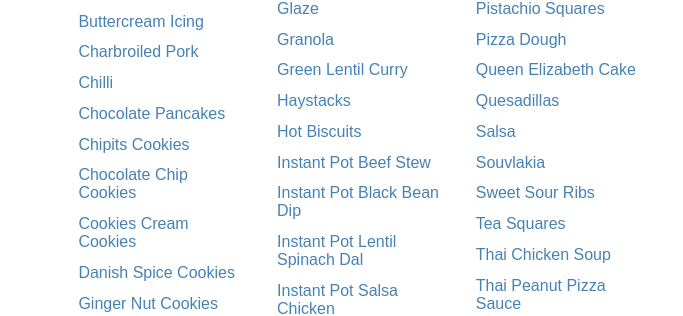
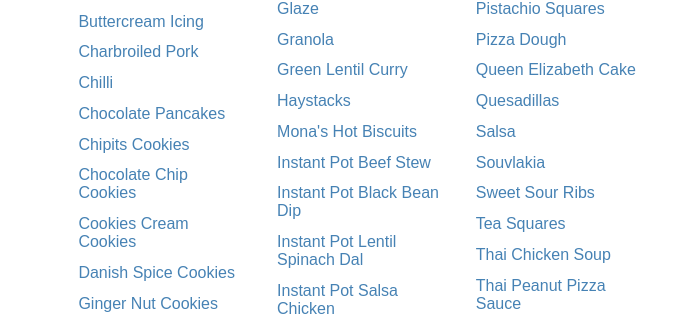
Before and after one commit to jacobpledger/website, a Jekyll site: the page built from recipes.html, in a window 1280 px wide. Shown: the part 407-723 px from the top of the page, without its empty margins (298-981 px from the left). Built offline with Jekyll 4.4.1, drawn with Linux system fonts in a browser that asks for light colours.

Commit message:
add title to hot biscuits

```diff
--- a/collections/_recipes/hot-biscuits.md
+++ b/collections/_recipes/hot-biscuits.md
@@ -1,5 +1,6 @@
 ---
 layout: recipe
+title: Mona's Hot Biscuits
 ---
 
 <h1>Mona’s Hot Biscuits</h1>
```
